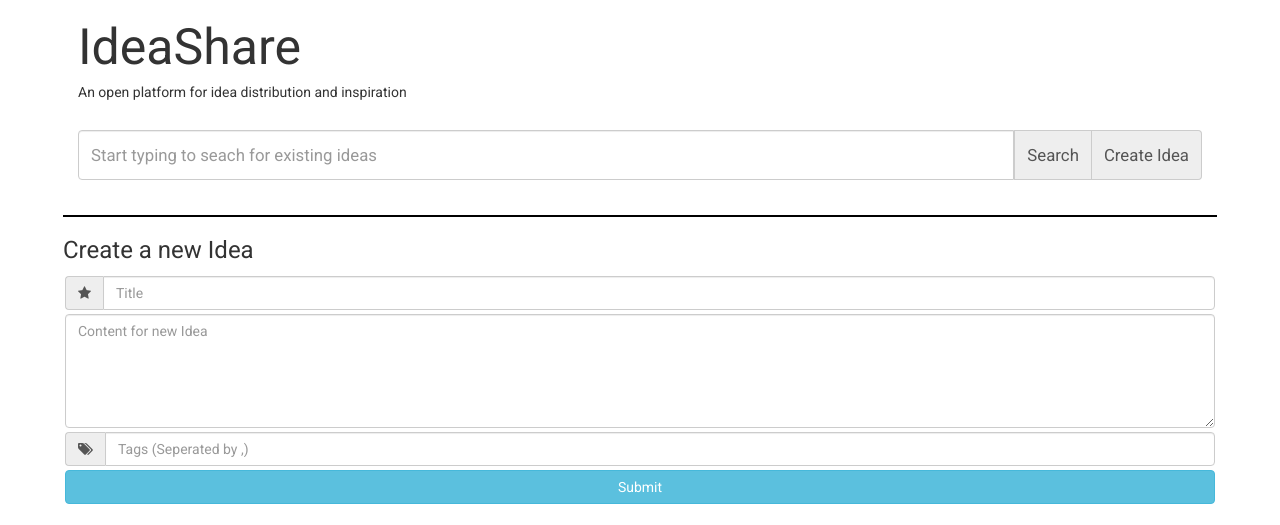
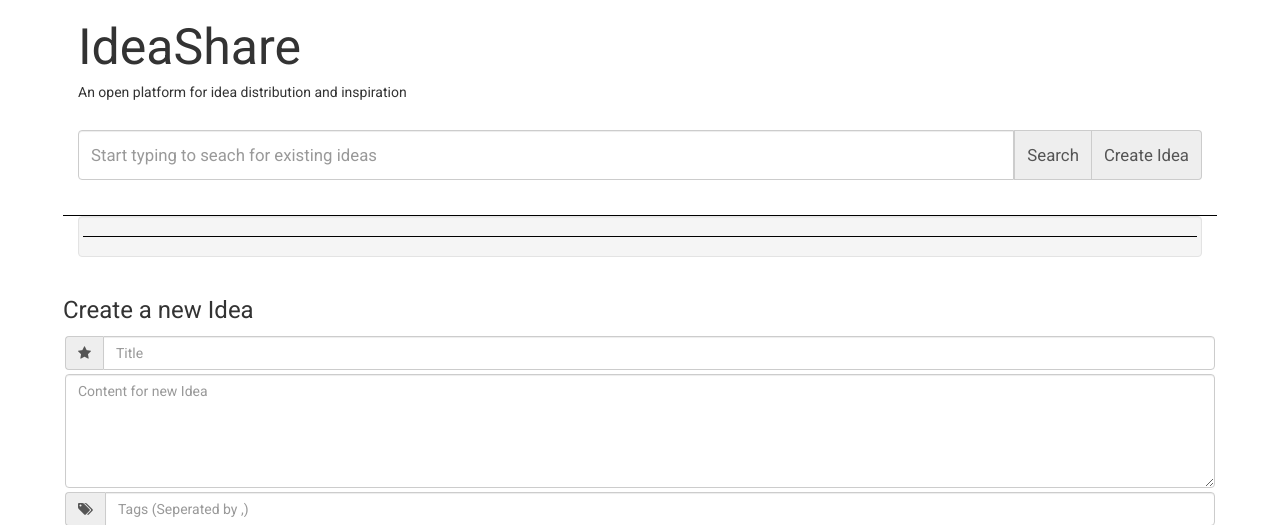
Before and after one commit to zharry/ideashare-frontend, a PHP site: page / in a window 1280 px wide. Shown: the top 525 px of the page. Run offline with PHP 8.4, Linux system fonts and the light colour scheme; some libraries are stand-ins or nearby versions.

Commit message:
Frontend Testing

```diff
--- a/index.php
+++ b/index.php
@@ -28,7 +28,9 @@
             <div class="row" id="spinnerFrame">
                 <img id="spinner" src="includes/spinner.gif" style="height: auto; width: 120px; left: calc(50% - 60px); position: relative; display: none;">
             </div>
-            <div class="row" id="searchresults">
+            <div class="well">
+                <div class="row" id="searchresults">
+                </div>
             </div>
             <div class="row" id="createidea">
                 <h3>Create a new Idea</h3>
```
